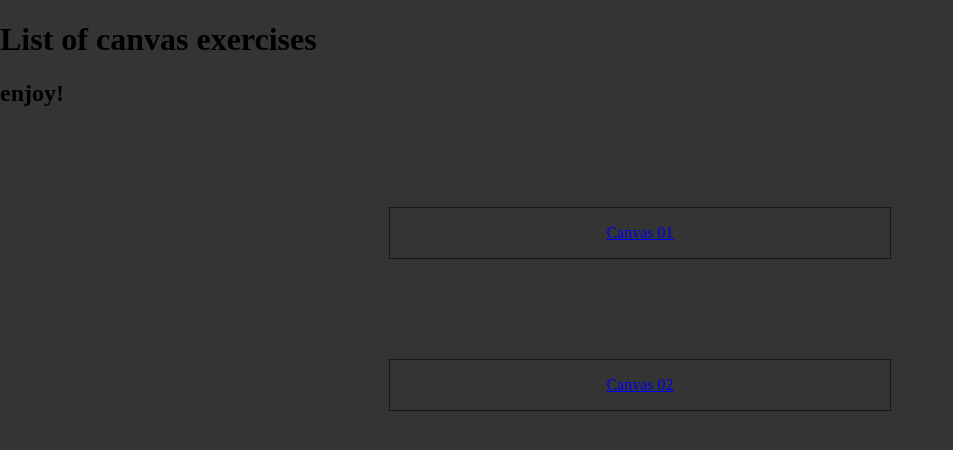
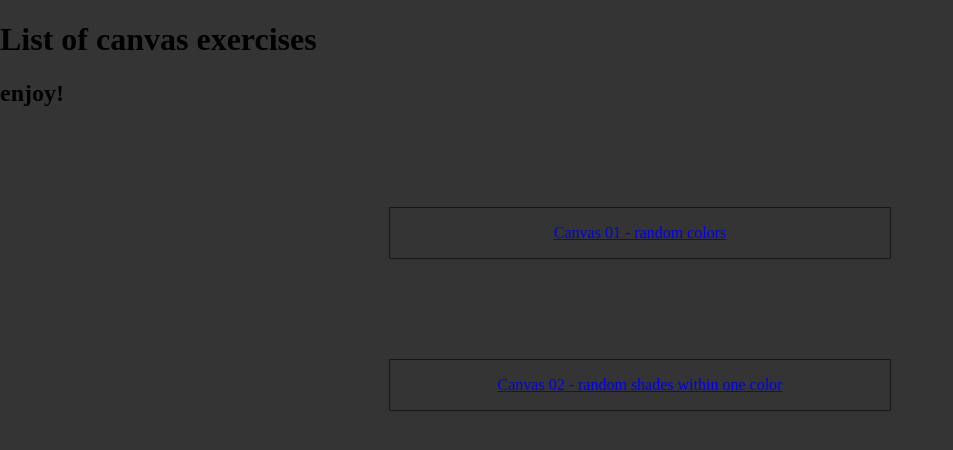
Before and after one commit to michalzagrodzki/Canvas-Exercise, a website: page app/index.html in a window 1280 px wide. Shown: the whole page, without its empty margins (0-953 px from the left). Drawn offline with Linux system fonts and the light colour scheme.

Commit message:
Change description of links.

```diff
--- a/app/index.html
+++ b/app/index.html
@@ -14,12 +14,12 @@
   <h2>enjoy!</h2>
   <a href="canvas01.html">
     <div class="link-button">
-      <p>Canvas 01</p>
+      <p>Canvas 01 - random colors</p>
     </div>
   </a>
   <a href="canvas02.html">
     <div class="link-button">
-      <p>Canvas 02</p>
+      <p>Canvas 02 - random shades within one color</p>
     </div>
   </a>
   </body>
```
